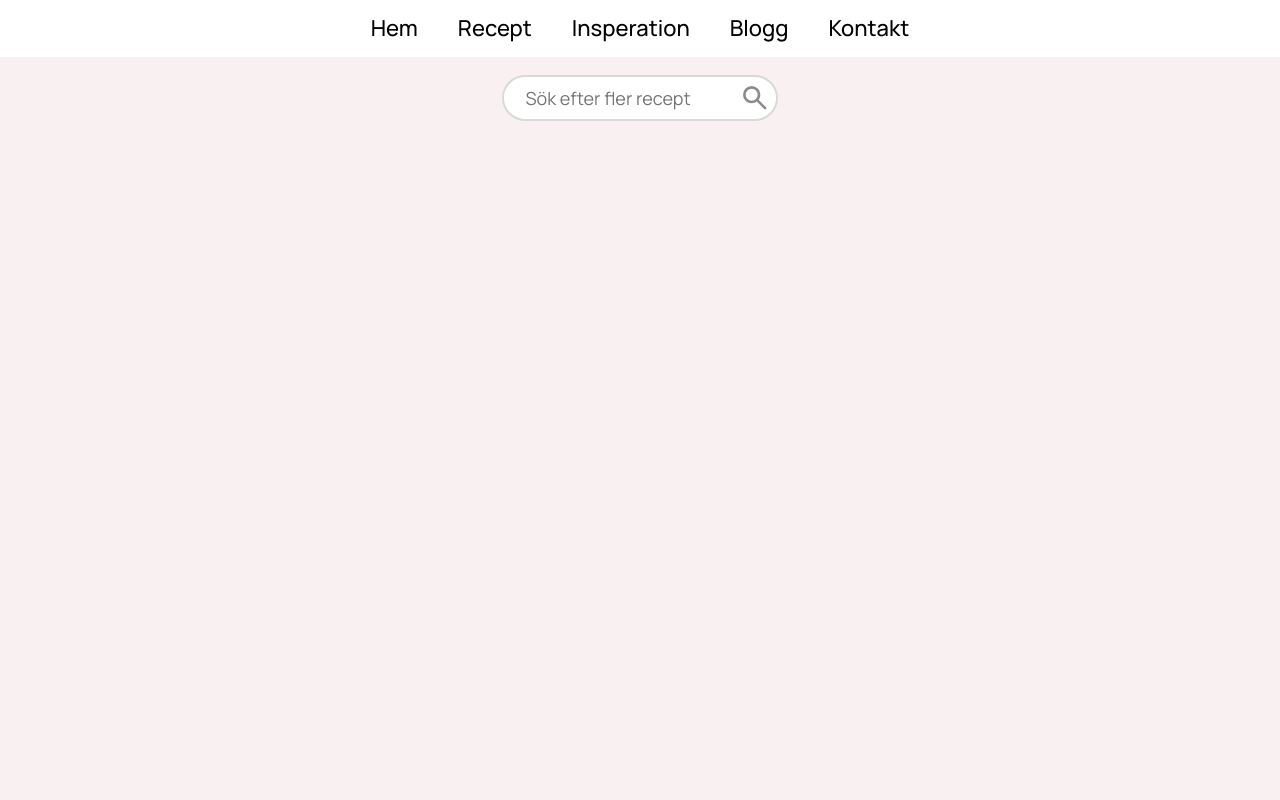
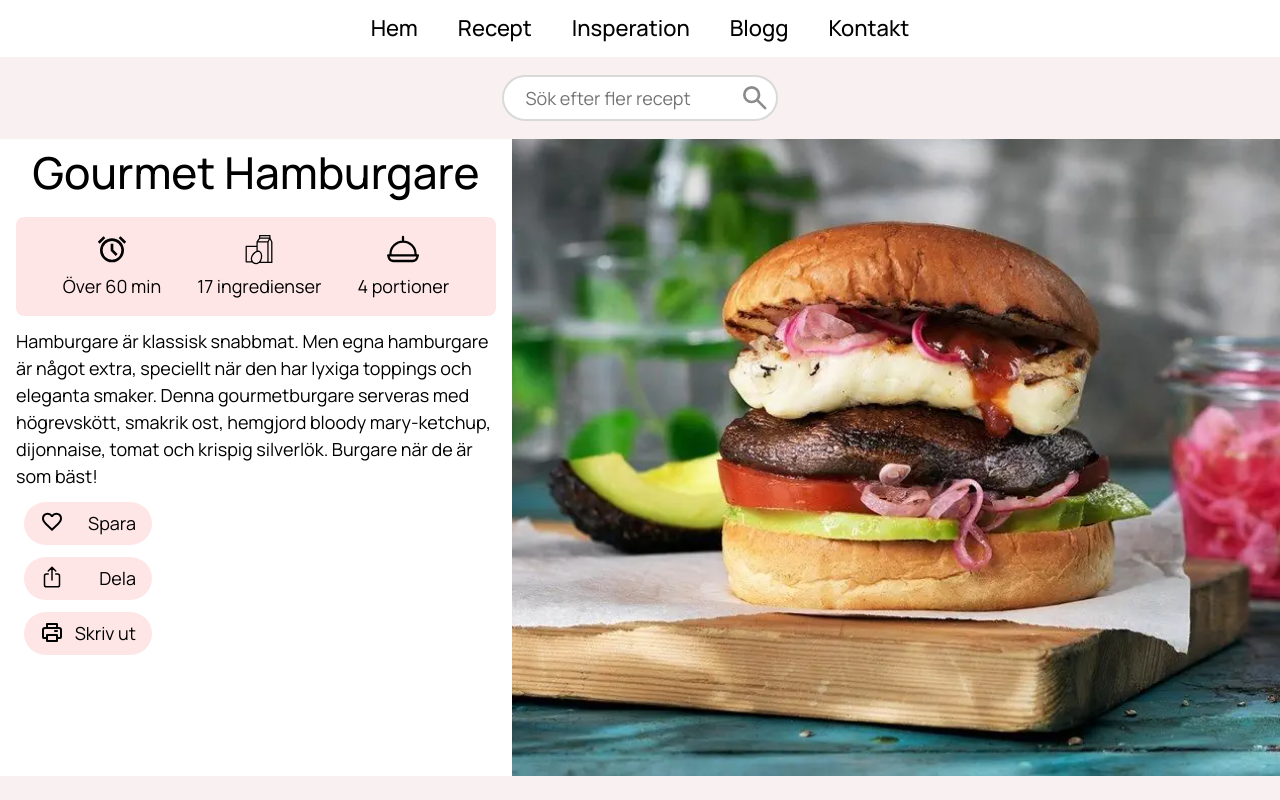
Before and after one commit to TE22E-Zettergren-Simon/projekt1, a plain HTML site: page index.html in a window 1280 px wide. Drawn offline with Linux system fonts and the light colour scheme.

Commit message:
lagt till en header till sidan

```diff
--- a/index.html
+++ b/index.html
@@ -27,5 +27,46 @@
 				</div>
 			</div>
 		</nav>
+
+		<main>
+			<header>
+				<h1>Gourmet Hamburgare</h1>
+				<div class="header__info">
+					<div class="header__info-card">
+						<img src="image/timer.svg" alt="Klocka" />
+						<p>Över 60 min</p>
+					</div>
+					<div class="header__info-card">
+						<img src="image/ingredients.svg" alt="Ingredienser" />
+						<p>17 ingredienser</p>
+					</div>
+					<div class="header__info-card">
+						<img src="image/portions.svg" alt="Portioner" />
+						<p>4 portioner</p>
+					</div>
+				</div>
+				<p>
+					Hamburgare är klassisk snabbmat. Men egna hamburgare är
+					något extra, speciellt när den har lyxiga toppings och
+					eleganta smaker. Denna gourmetburgare serveras med
+					högrevskött, smakrik ost, hemgjord bloody mary-ketchup,
+					dijonnaise, tomat och krispig silverlök. Burgare när de är
+					som bäst!
+				</p>
+				<button class="header__button">
+					<img src="image/heart.svg" alt="Hjärta" />
+					<p>Spara</p>
+				</button>
+				<button class="header__button">
+					<img src="image/share.svg" alt="Dela" />
+					<p>Dela</p>
+				</button>
+				<button class="header__button">
+					<img src="image/print.svg" alt="Skriv ut" />
+					<p>Skriv ut</p>
+				</button>
+			</header>
+			<img src="image/burger_main.webp" alt="Hamburgare" />
+		</main>
 	</body>
 </html>
--- a/style.css
+++ b/style.css
@@ -11,6 +11,7 @@
 
 	--clr-primary-100: hsl(0, 40%, 96%);
 	--clr-primary-200: hsl(0, 100%, 95%);
+	--clr-primary-300: hsl(0, 81%, 88%);
 
 	--clr-accent-400: hsl(0, 84%, 63%);
 
@@ -146,3 +147,77 @@ body {
 .main-nav__search-bar img {
 	opacity: 0.45;
 }
+
+main {
+	display: grid;
+	grid-template-columns: 40% auto;
+}
+
+header {
+	display: flex;
+	flex-direction: column;
+	align-items: center;
+
+	gap: 0.75rem;
+	padding: 0 1rem;
+
+	background: var(--clr-neutral-000);
+}
+
+h1 {
+	font-size: var(--fs-900);
+	font-weight: var(--fw-medium);
+}
+
+.header__info {
+	display: flex;
+	justify-content: center;
+
+	gap: 2.25rem;
+	padding: 0.5rem 0;
+	width: 100%;
+
+	background: var(--clr-primary-200);
+	border-radius: 0.5rem;
+}
+
+.header__info-card {
+	display: flex;
+	flex-direction: column;
+	align-items: center;
+
+	gap: 0.5rem;
+	margin: 0.5rem 0;
+}
+
+.header__info-card img {
+	width: 2rem;
+}
+
+.header__button {
+	align-self: flex-start;
+	display: flex;
+	justify-content: space-between;
+
+	gap: 0.325rem;
+	margin-left: 0.5rem;
+	padding: 0.5rem 1rem;
+	width: 8rem;
+
+	background: var(--clr-primary-200);
+	border: none;
+	border-radius: 100vmax;
+}
+
+.header__button:hover {
+	background: var(--clr-primary-300);
+}
+
+.header__button img {
+	width: 1.5rem;
+}
+
+main img {
+	width: 100%;
+	height: max-content;
+}
```
Also changed, not shown: image/burger_main.webp (added), image/heart.svg (added), image/ingredients.svg (added), image/portions.svg (added), image/print.svg (added), image/share.svg (added), image/timer.svg (added).
